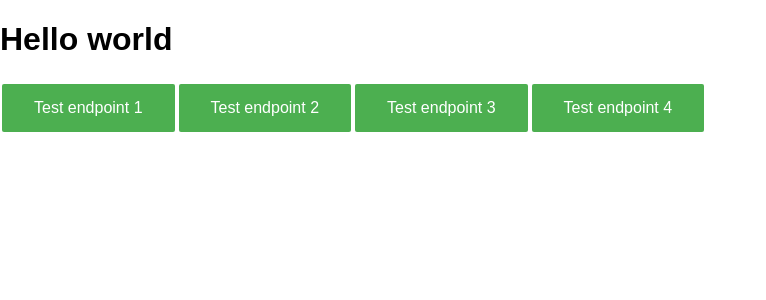
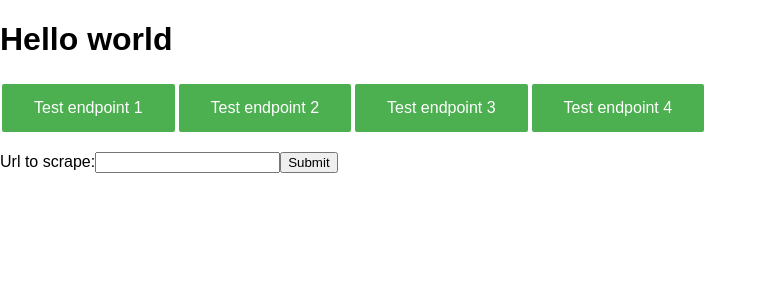
Before and after one commit to STEGD/dog-finder-main, a React (Create React App) app in the folder client/: page / in a window 1280 px wide. Shown: the top 300 px of the page, without its empty margins (0-766 px from the left). Built offline with nearby package versions, Linux system fonts and the light colour scheme.

Commit message:
Adding link-check in right place

```diff
--- a/client/package.json
+++ b/client/package.json
@@ -5,7 +5,8 @@
   "dependencies": {
     "react": "^16.2.0",
     "react-dom": "^16.2.0",
-    "react-scripts": "1.0.17"
+    "react-scripts": "1.0.17",
+    "link-check": "^4.5.1"
   },
   "scripts": {
     "start": "react-scripts start",
--- a/client/src/App.js
+++ b/client/src/App.js
@@ -1,19 +1,33 @@
 import React, { Component } from 'react';
+const linkCheck = require('link-check');
 
 class App extends Component {
   constructor(props) {
     super(props)
+    this.state = {value: ''};
+    this.handleChange = this.handleChange.bind(this);
+    this.handleSubmit = this.handleSubmit.bind(this);
     this.state = {
       message: ""
     }
   }
 
-  buttonPress = endpointNum => {
-    fetch(`/test${endpointNum}`)
-    .then(res => res.json())
-    .then(data => this.setState({
-      message: data.message
-    }));
+  buttonPress = endpointNum => { fetch(`/${endpointNum}`).then(res => res.json()).then(data => this.setState({ message: data.message })); }
+
+  handleChange(event) {
+    this.setState({value: event.target.value});
+  }
+
+  handleSubmit(event) {
+    alert('A URL was submitted: ' + this.state.value);
+    linkCheck(this.state.value, function (err, result) {
+        if (err) {
+            alert(err);
+            return;
+        }
+        alert(`${result.link} is ${result.status}`);
+    });
+    event.preventDefault();
   }
 
   render() {
@@ -27,11 +41,18 @@ class App extends Component {
          </script>
 
           <h1 className="App-title">Hello world</h1>
-          <button class="button1" onClick={() => this.buttonPress(1)}>Test endpoint 1</button>
-          <button class="button1" onClick={() => this.buttonPress(2)}>Test endpoint 2</button>
-	        <button class="button1" onClick={() => this.buttonPress(3)}>Test endpoint 3</button>
-          <button class="button1" onClick={() => this.buttonPress(4)}>Test endpoint 4</button>
+          <button class="button1" onClick={() => this.buttonPress("test1")}>Test endpoint 1</button>
+          <button class="button1" onClick={() => this.buttonPress("test2")}>Test endpoint 2</button>
+	  <button class="button1" onClick={() => this.buttonPress("test3")}>Test endpoint 3</button>
+          <button class="button1" onClick={() => this.buttonPress("test4")}>Test endpoint 4</button>
           <p>{this.state.message}</p>
+	  <form onSubmit={this.handleSubmit}>
+  	  <label>
+  	    Url to scrape:
+  	    <input type="text" value={this.state.value} onChange={this.handleChange} />
+ 	  </label>
+ 	  <input type="submit" value="Submit" />
+	  </form>
         </header>
       </div>
     );
```
